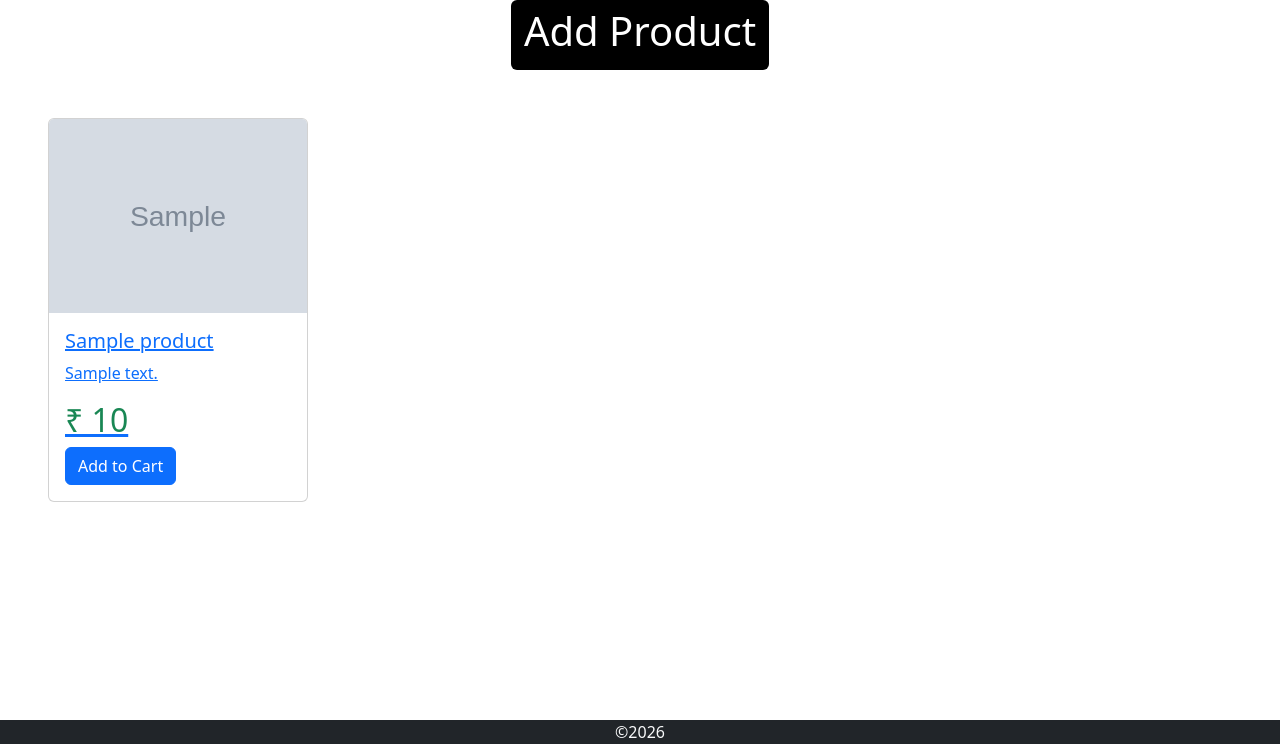
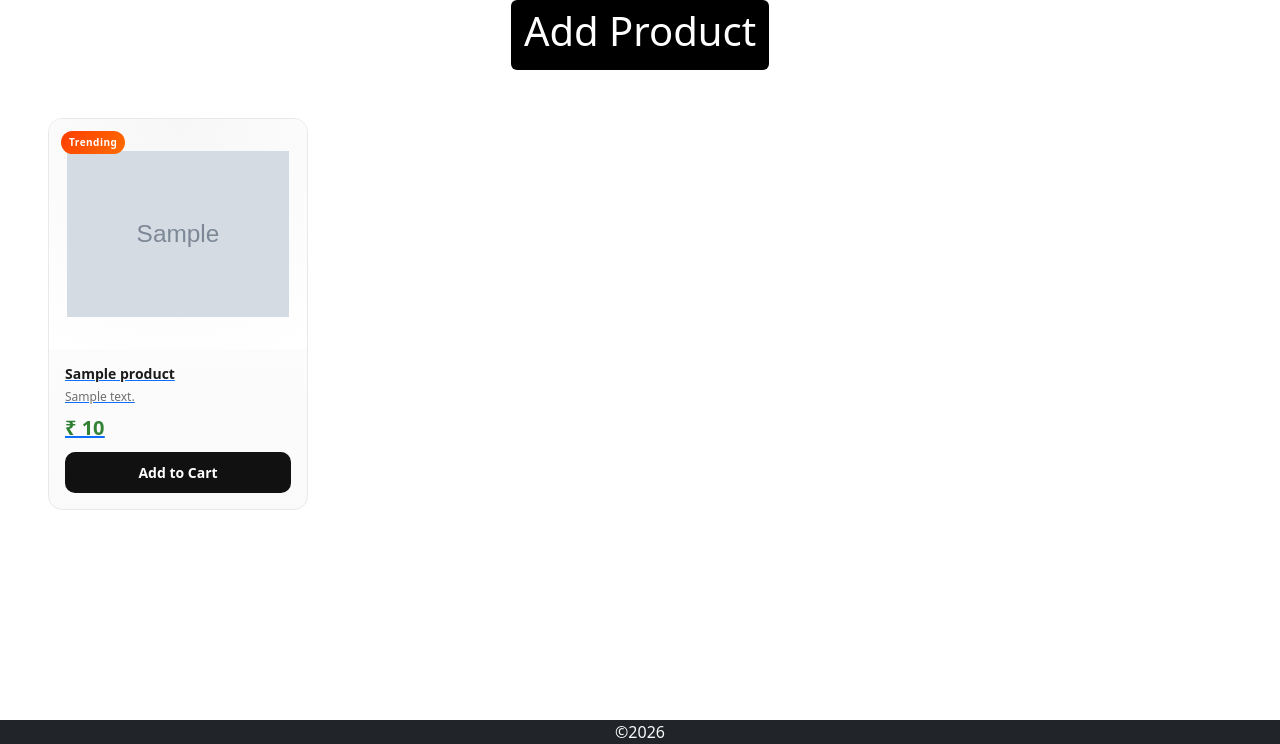
Before and after one commit to Harish6578/Django-E-shop, a Django app: page /products/ in a window 1280 px wide. Shown: the part 56-800 px from the top of the page. Run offline with Django 5.2, Linux system fonts and the light colour scheme; tables that the repository leaves empty hold one stand-in row (values such as "Sample post"); grey boxes marked "Sample" are stand-in pictures.

Commit message:
Upadate files

```diff
--- a/Eshop/static/css/style.css
+++ b/Eshop/static/css/style.css
@@ -37,5 +37,135 @@ main {
         justify-content: space-between;
         z-index: 10;
     }
+/* Card base */
+.card {
+    position: relative;
+    background: linear-gradient(180deg, #ffffff, #fafafa);
+    border-radius: 14px;
+    overflow: hidden;
+    border: 1px solid #e9e9e9;
+    transition: all 0.35s ease;
+}
+
+/* Lift + glow */
+.card:hover {
+    transform: translateY(-6px);
+    box-shadow: 0 18px 40px rgba(0, 0, 0, 0.15);
+}
+
+/* Image wrapper feel */
+.card-img-top {
+    height: 230px;
+    object-fit: contain;
+    padding: 18px;
+    background: radial-gradient(circle at top, #f7f7f7, #ffffff);
+    transition: transform 0.35s ease;
+}
+
+.card:hover .card-img-top {
+    transform: scale(1.08);
+}
+
+/* Body */
+.card-body {
+    padding: 16px;
+}
+
+/* Title */
+.card-title {
+    font-size: 14px;
+    font-weight: 700;
+    color: #1c1c1c;
+    line-height: 1.3;
+    margin-bottom: 6px;
+    display: -webkit-box;
+    -webkit-line-clamp: 2;
+    -webkit-box-orient: vertical;
+    overflow: hidden;
+}
+
+/* Description */
+.card-text {
+    font-size: 12px;
+    color: #6f6f6f;
+    margin-bottom: 10px;
+    line-height: 1.4;
+    display: -webkit-box;
+    -webkit-line-clamp: 2;
+    -webkit-box-orient: vertical;
+    overflow: hidden;
+}
+
+/* Price style */
+.amount {
+    font-size: 20px;
+    font-weight: 800;
+    background: linear-gradient(135deg, #2e7d32, #43a047);
+    -webkit-background-clip: text;
+    -webkit-text-fill-color: transparent;
+    margin-bottom: 12px;
+}
+
+/* CTA button */
+.card .btn-primary {
+    position: relative;
+    overflow: hidden;
+    width: 100%;
+    background: #111;
+    border: none;
+    border-radius: 10px;
+    padding: 10px 0;
+    font-size: 14px;
+    font-weight: 600;
+    color: #fff;
+    transition: all 0.35s ease;
+}
+
+/* Button shine effect */
+.card .btn-primary::before {
+    content: "";
+    position: absolute;
+    top: 0;
+    left: -100%;
+    width: 100%;
+    height: 100%;
+    background: linear-gradient(
+        120deg,
+        transparent,
+        rgba(255, 255, 255, 0.4),
+        transparent
+    );
+    transition: left 0.5s ease;
+}
+
+.card:hover .btn-primary::before {
+    left: 100%;
+}
+
+.card .btn-primary:hover {
+    background: #000;
+}
+
+/* Floating badge */
+.card::after {
+    content: "Trending";
+    position: absolute;
+    top: 12px;
+    left: 12px;
+    background: linear-gradient(135deg, #ff3d00, #ff6d00);
+    color: #fff;
+    font-size: 10px;
+    font-weight: 700;
+    padding: 4px 8px;
+    border-radius: 12px;
+    letter-spacing: 0.5px;
+}
+
+/* Mobile tweak */
+@media (max-width: 576px) {
+    .card-img-top {
+        height: 190px;
+    }
+}
 
 }
```
